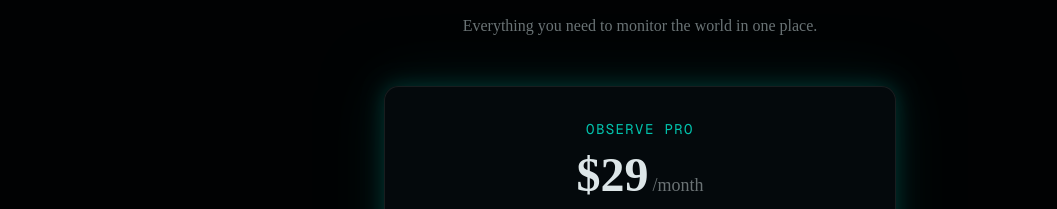
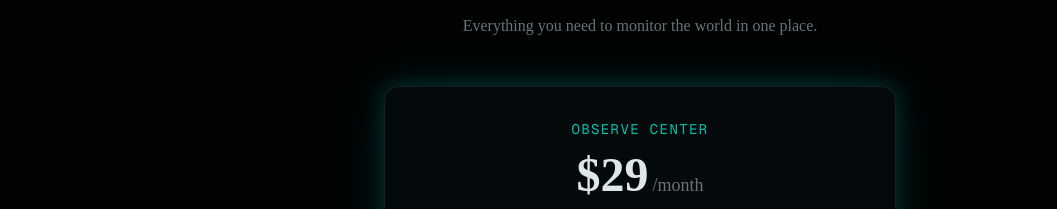
Before and after one commit to giancarlovf2000-lgtm/observe, a Next.js app: page / in a window 1280 px wide. Shown: the part 4465-4674 px from the top of the page, without its empty margins (0-1057 px from the left). Built offline with nearby package versions, Linux system fonts and the light colour scheme; no server answers.

Commit message:
Update pricing plan name from OBSERVE PRO to OBSERVE CENTER

```diff
--- a/src/components/landing/LandingPricing.tsx
+++ b/src/components/landing/LandingPricing.tsx
@@ -51,7 +51,7 @@
           {/* Price */}
           <div className="text-center mb-8">
             <div className="text-sm font-mono text-[var(--obs-teal)] uppercase tracking-widest mb-3">
-              OBSERVE PRO
+              OBSERVE CENTER
             </div>
             <div className="flex items-baseline justify-center gap-1 mb-2">
               <span className="text-5xl font-bold text-foreground">$29</span>
```
